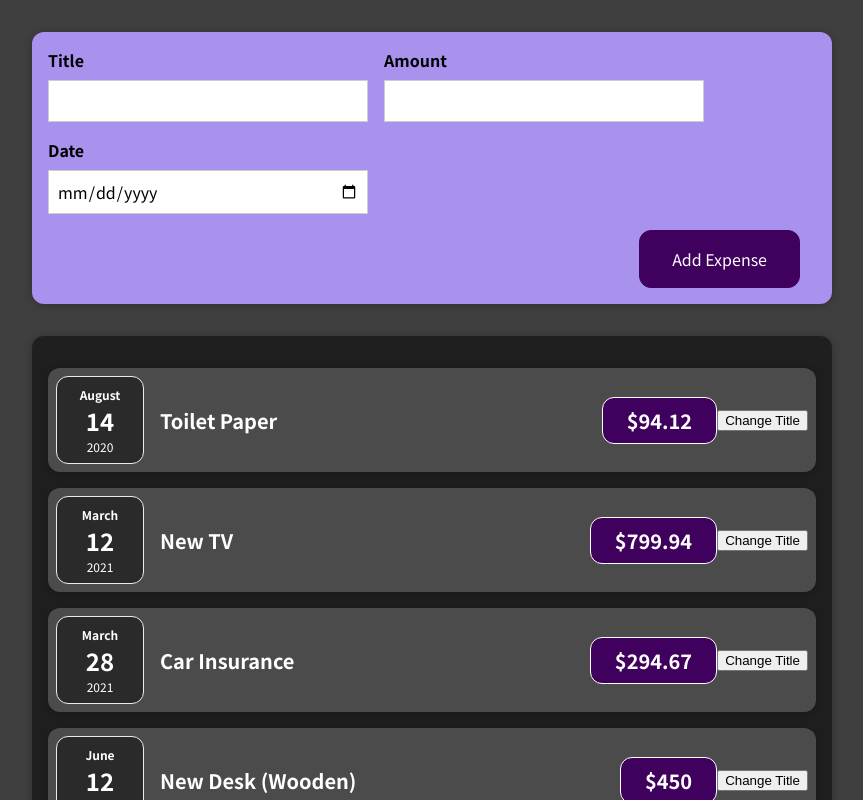
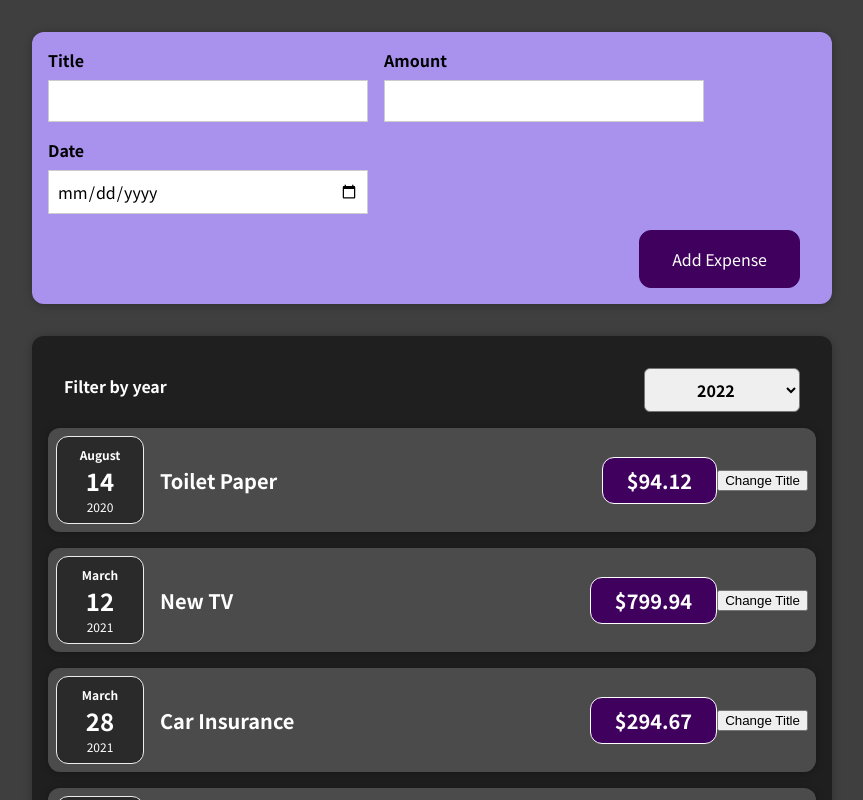
Before and after one commit to padepokanpenguin/react-introduction-academind-course, a React (Create React App) app: page / in a window 1280 px wide. Shown: the top 800 px of the page, without its empty margins (208-1071 px from the left). Built offline with nearby package versions, Linux system fonts and the light colour scheme.

Commit message:
adding filter by year component

```diff
--- a/src/components/Expenses/Expenses.js
+++ b/src/components/Expenses/Expenses.js
@@ -1,14 +1,28 @@
+import React, { useState } from 'react';
 import ExpenseItem from './ExpenseItem';
 import Card from './Card';
+import ExpensesFilter from './ExpensesFilter';
 import './Expenses.css';
 
 function Expenses(props) {
-  return <Card className="expenses">
-      <ExpenseItem title={props.items[0].title} amount={props.items[0].amount} date={props.items[0].date} />
-      <ExpenseItem title={props.items[1].title} amount={props.items[1].amount} date={props.items[1].date} />
-      <ExpenseItem title={props.items[2].title} amount={props.items[2].amount} date={props.items[2].date} />
-      <ExpenseItem title={props.items[3].title} amount={props.items[3].amount} date={props.items[3].date} />
-    </Card>
+
+  const [filteredYear, setFilteredYear] = useState('2022')
+
+  const filterChangeHandler = (selectedYear) => {
+    setFilteredYear(selectedYear)
+  }
+
+  return (
+    <div>
+      <Card className="expenses">
+        <ExpensesFilter selected={filteredYear} onChangeFilter={filterChangeHandler} />
+        <ExpenseItem title={props.items[0].title} amount={props.items[0].amount} date={props.items[0].date} />
+        <ExpenseItem title={props.items[1].title} amount={props.items[1].amount} date={props.items[1].date} />
+        <ExpenseItem title={props.items[2].title} amount={props.items[2].amount} date={props.items[2].date} />
+        <ExpenseItem title={props.items[3].title} amount={props.items[3].amount} date={props.items[3].date} />
+      </Card>
+    </div>
+  )
 }
 
 export default Expenses;
--- /dev/null
+++ b/src/components/Expenses/ExpensesFilter.css
@@ -0,0 +1,24 @@
+.expense-filter {
+  color: white;
+  padding: 0 1rem;
+}
+
+.expense-filter__control {
+  display: flex;
+  width: 100%;
+  align-items: center;
+  justify-content: space-between;
+  margin: 1rem 0;
+}
+
+.expense-filter label {
+  font-weight: bold;
+  margin-bottom: .5rem;
+}
+
+.expense-filter select {
+  font: inherit;
+  padding: .5rem 3rem;
+  font-weight: bold;
+  border-radius: 6px;
+}
--- /dev/null
+++ b/src/components/Expenses/ExpensesFilter.js
@@ -0,0 +1,25 @@
+import React from 'react';
+import './ExpensesFilter.css';
+
+const ExpensesFilter = (props) => {
+
+  const dropdownChangeHandler = (event) => {
+    props.onChangeFilter(event.target.value);
+  }
+
+  return (
+    <div className="expense-filter">
+      <div className="expense-filter__control">
+        <label>Filter by year</label>
+        <select value={props.selected} onChange={dropdownChangeHandler}>
+          <option value="2020">2020</option>
+          <option value="2021">2021</option>
+          <option value="2022">2022</option>
+          <option value="2023">2023</option>
+        </select>
+      </div>
+    </div>
+  )
+}
+
+export default ExpensesFilter;
```
Also changed, not shown: 1 other file (tests, documents, lock files or other folders).
